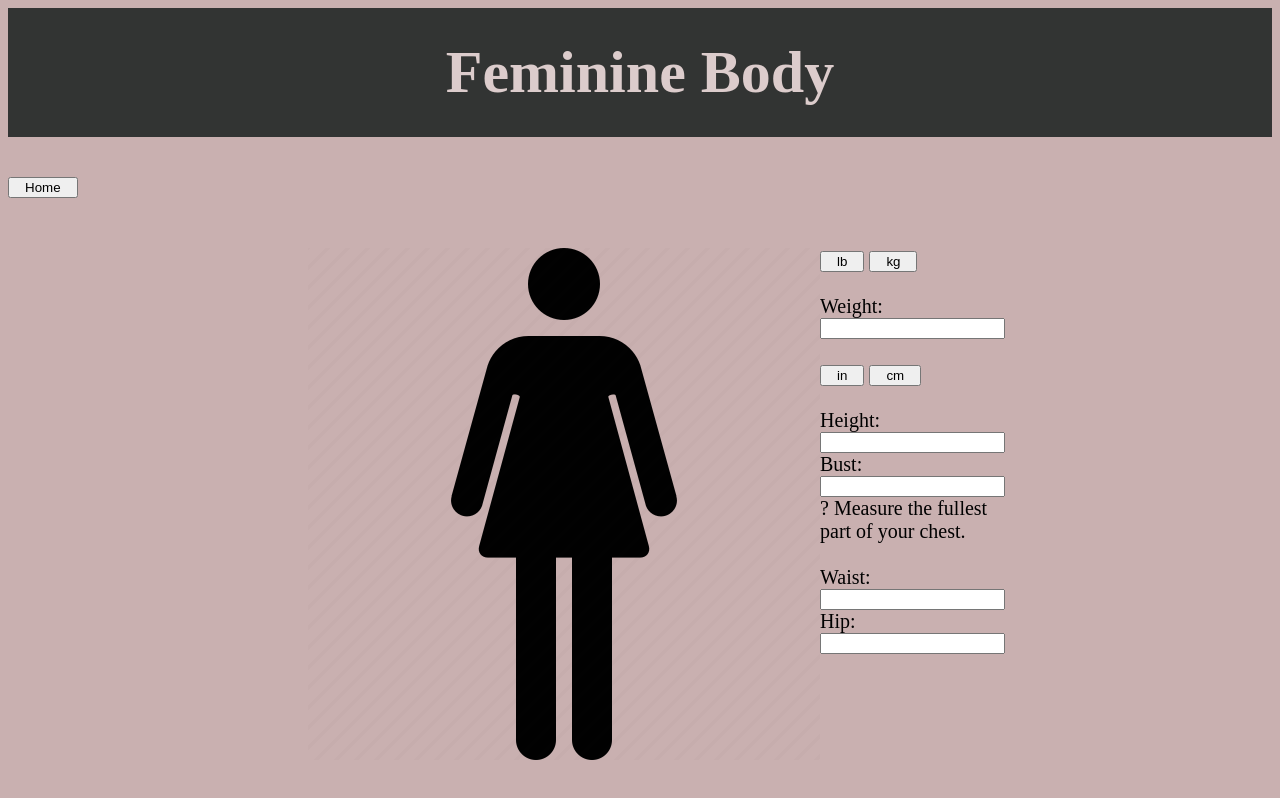
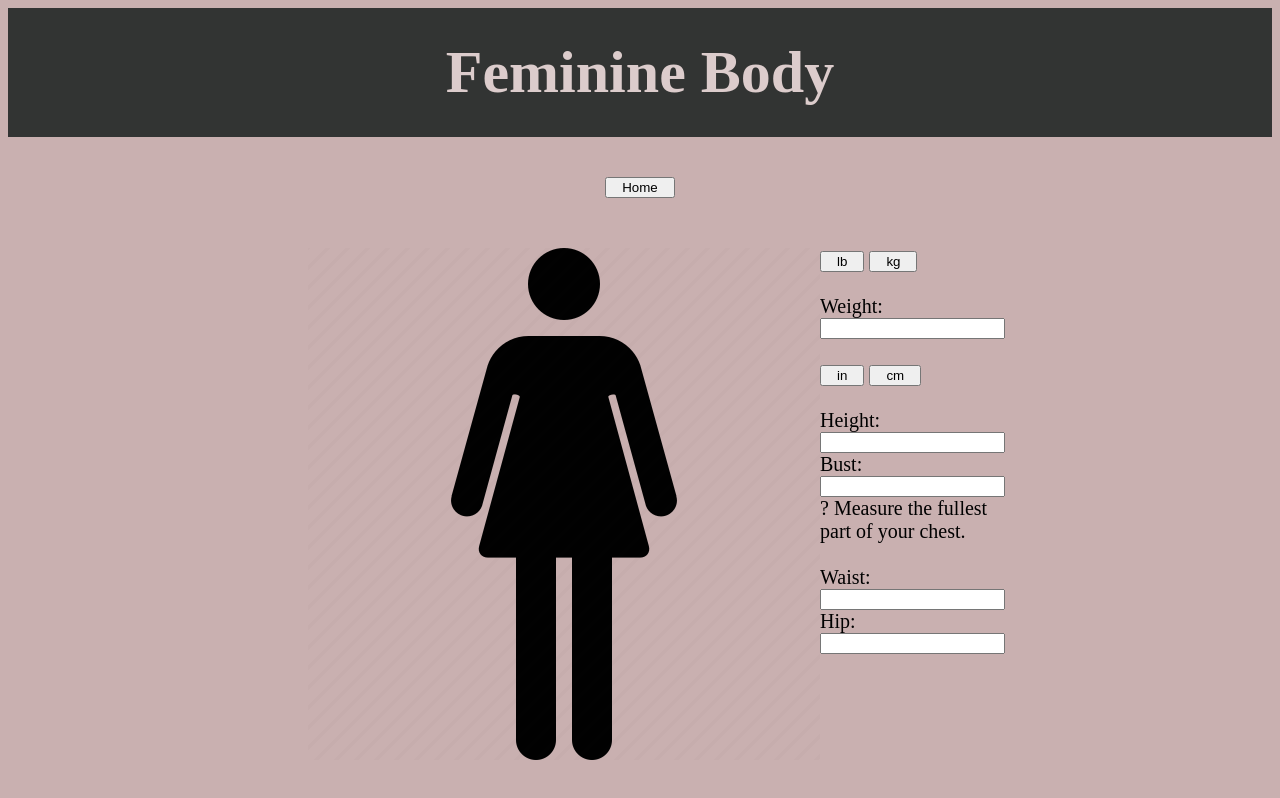
Before and after one commit to SanjAnandArt/fitcheck.github.io, a plain HTML site: page feminine.html in a window 1280 px wide. Drawn offline with Linux system fonts and the light colour scheme.

Commit message:
Update bodytype.css

```diff
--- a/CSS/bodytype.css
+++ b/CSS/bodytype.css
@@ -41,5 +41,6 @@ h1 {
 }
 
 .home {
-  margin: auto;
+  margin: 0 auto;
+  display: block;
 }
```
